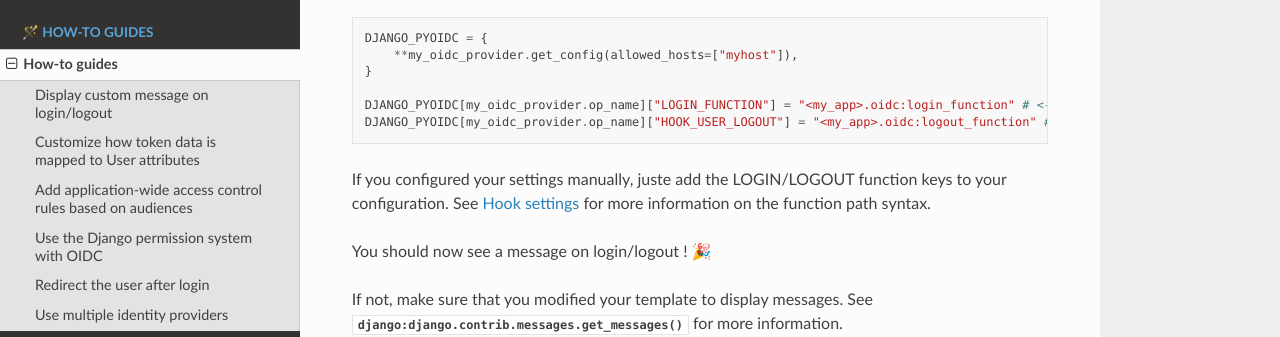
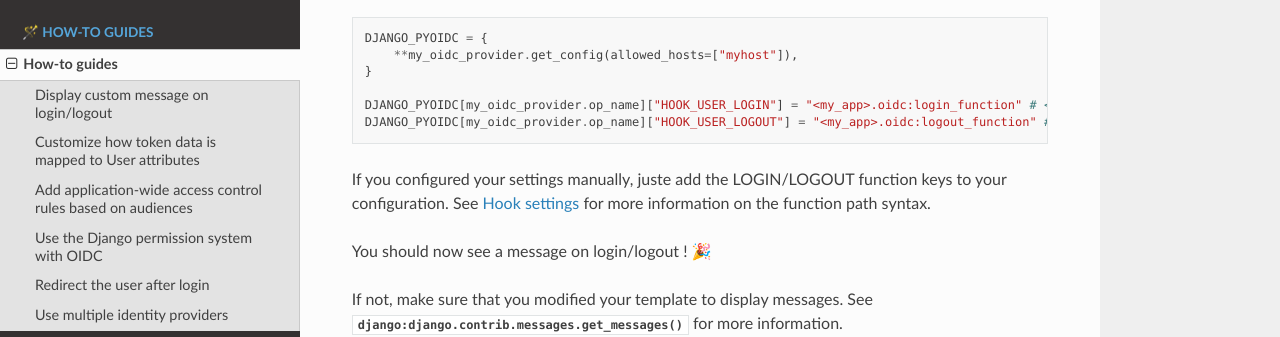
Before and after one commit to makinacorpus/django_pyoidc, a Sphinx documentation site: the page built from docs/how-to.rst, in a window 1280 px wide and 900 px high, scrolled down 593 px. Shown: the part 162-499 px from the top of the window. Built offline with Sphinx 7.4.7 and the Read the Docs theme 2.0.0, drawn with Linux system fonts in a browser that asks for light colours; some of the changed lines change nothing that is shown.

Commit message:
Rework settings: merging changes

```diff
--- a/docs/how-to.rst
+++ b/docs/how-to.rst
@@ -39,7 +39,7 @@ If you used a provider, the best way to achieve that is by modifying the configu
         **my_oidc_provider.get_config(allowed_hosts=["myhost"]),
     }
 
-    DJANGO_PYOIDC[my_oidc_provider.op_name]["LOGIN_FUNCTION"] = "<my_app>.oidc:login_function" # <- my_app is a placeholder, alter it for your root module
+    DJANGO_PYOIDC[my_oidc_provider.op_name]["HOOK_USER_LOGIN"] = "<my_app>.oidc:login_function" # <- my_app is a placeholder, alter it for your root module
     DJANGO_PYOIDC[my_oidc_provider.op_name]["HOOK_USER_LOGOUT"] = "<my_app>.oidc:logout_function" # <- my_app is a placeholder, alter it for your root module
 
 
```
